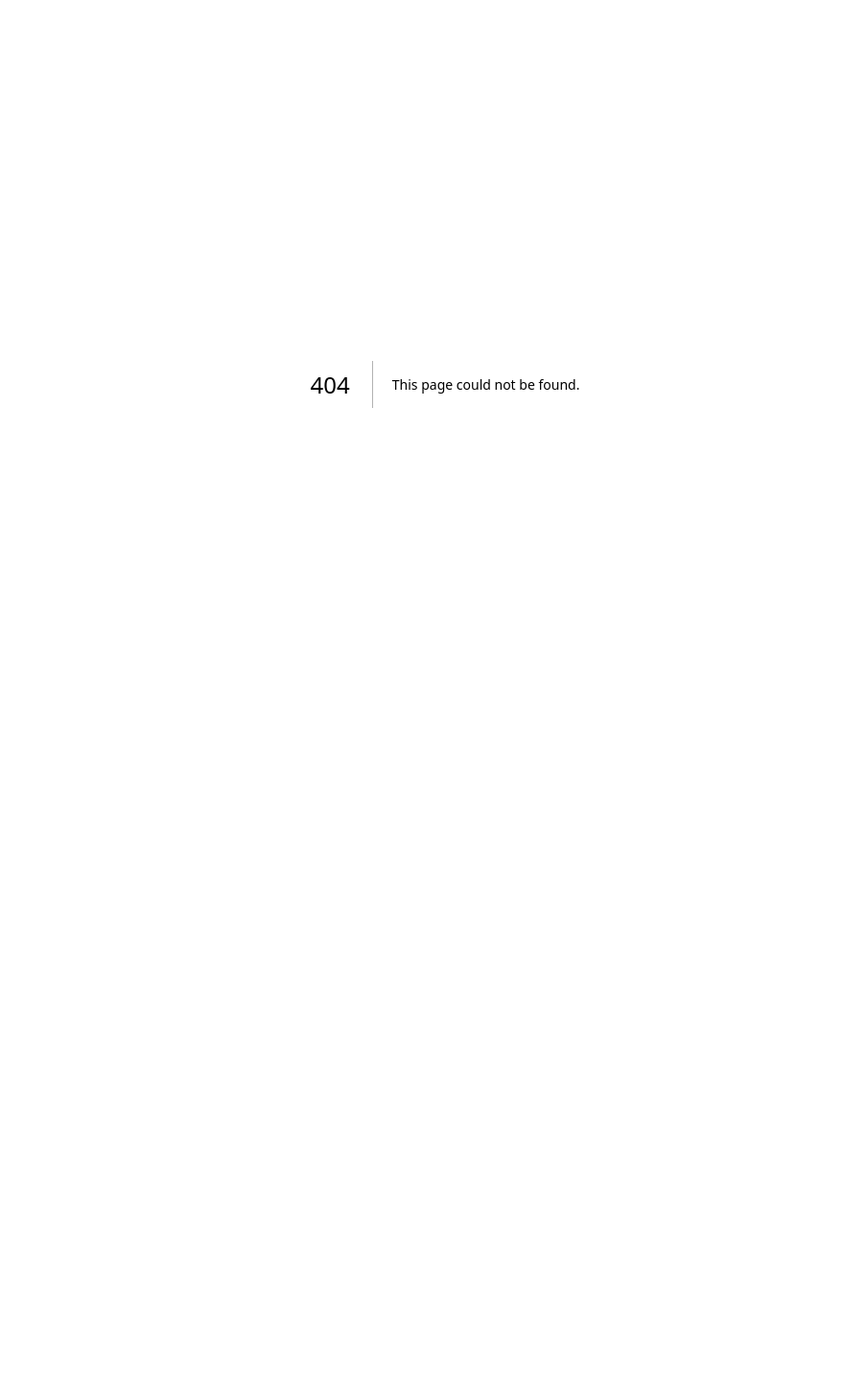
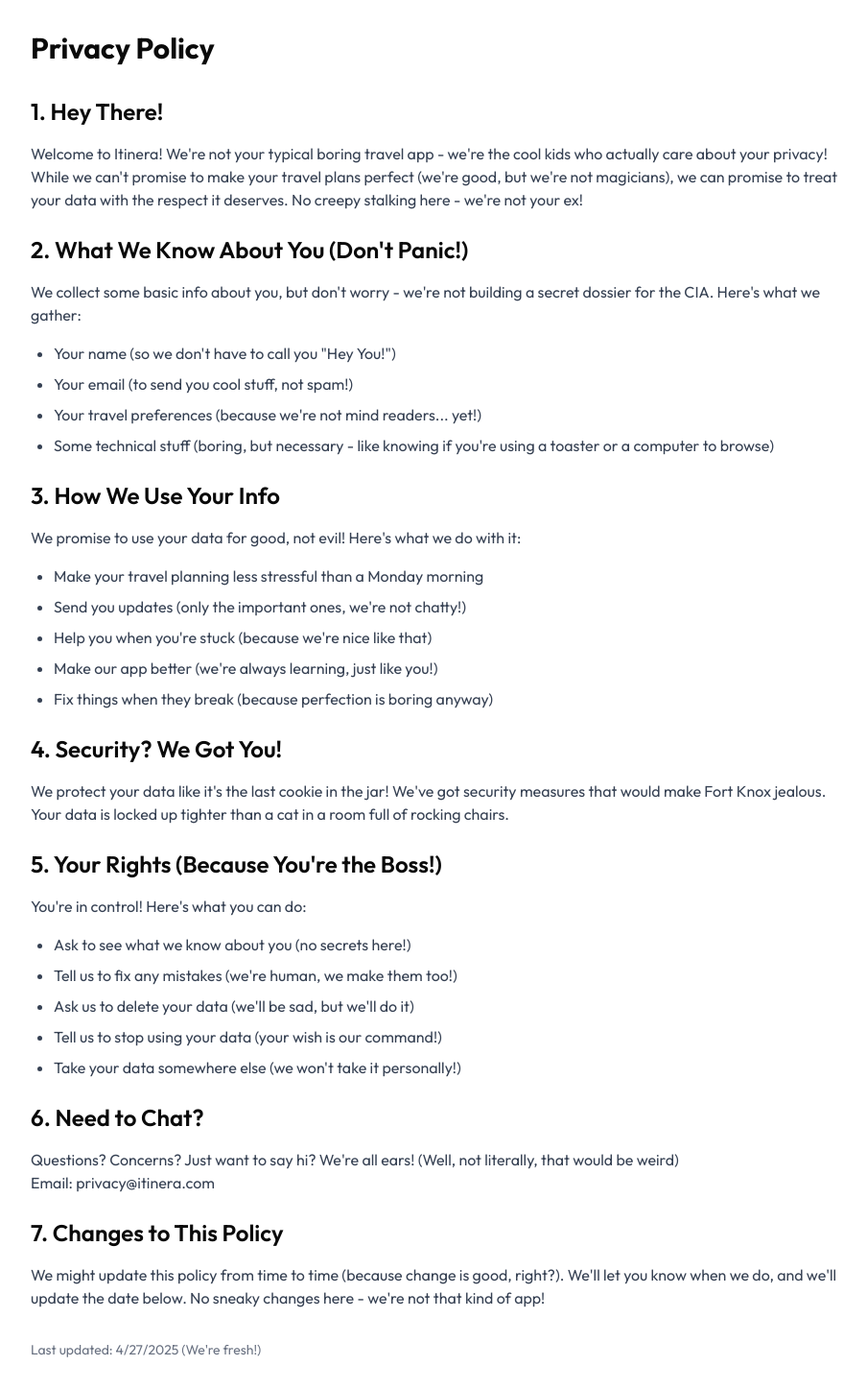
Before and after one commit to KartikMouli/itinera, a Next.js app: page /privacy in a window 1280 px wide. Before the commit this address had no page. Shown: the whole page at 96% size, without its empty margins (176-1080 px from the left). Before the commit the page ends 800 px from the top, so only its background shows below. Built offline with nearby package versions, Linux system fonts and the light colour scheme.

Commit message:
feat:add privacy page

```diff
--- /dev/null
+++ b/app/(public)/privacy/page.tsx
@@ -0,0 +1,95 @@
+import { Metadata } from "next"
+
+export const metadata: Metadata = {
+  title: "Privacy Policy | Itinera",
+  description: "Privacy Policy for Itinera - Your travel companion",
+}
+
+export default function PrivacyPolicy() {
+  return (
+    <div className="container mx-auto px-4 py-8 max-w-4xl">
+      <h1 className="text-3xl font-bold mb-8">Privacy Policy</h1>
+
+      <div className="space-y-6">
+        <section>
+          <h2 className="text-2xl font-semibold mb-4">1. Hey There!</h2>
+          <p className="text-gray-700">
+            Welcome to Itinera! We're not your typical boring travel app - we're the cool kids who actually care about your privacy!
+            While we can't promise to make your travel plans perfect (we're good, but we're not magicians), we can promise to treat
+            your data with the respect it deserves. No creepy stalking here - we're not your ex!
+          </p>
+        </section>
+
+        <section>
+          <h2 className="text-2xl font-semibold mb-4">2. What We Know About You (Don't Panic!)</h2>
+          <p className="text-gray-700 mb-4">
+            We collect some basic info about you, but don't worry - we're not building a secret dossier for the CIA. Here's what we gather:
+          </p>
+          <ul className="list-disc pl-6 text-gray-700 space-y-2">
+            <li>Your name (so we don't have to call you "Hey You!")</li>
+            <li>Your email (to send you cool stuff, not spam!)</li>
+            <li>Your travel preferences (because we're not mind readers... yet!)</li>
+            <li>Some technical stuff (boring, but necessary - like knowing if you're using a toaster or a computer to browse)</li>
+          </ul>
+        </section>
+
+        <section>
+          <h2 className="text-2xl font-semibold mb-4">3. How We Use Your Info</h2>
+          <p className="text-gray-700 mb-4">
+            We promise to use your data for good, not evil! Here's what we do with it:
+          </p>
+          <ul className="list-disc pl-6 text-gray-700 space-y-2">
+            <li>Make your travel planning less stressful than a Monday morning</li>
+            <li>Send you updates (only the important ones, we're not chatty!)</li>
+            <li>Help you when you're stuck (because we're nice like that)</li>
+            <li>Make our app better (we're always learning, just like you!)</li>
+            <li>Fix things when they break (because perfection is boring anyway)</li>
+          </ul>
+        </section>
+
+        <section>
+          <h2 className="text-2xl font-semibold mb-4">4. Security? We Got You!</h2>
+          <p className="text-gray-700">
+            We protect your data like it's the last cookie in the jar! We've got security measures that would make Fort Knox jealous.
+            Your data is locked up tighter than a cat in a room full of rocking chairs.
+          </p>
+        </section>
+
+        <section>
+          <h2 className="text-2xl font-semibold mb-4">5. Your Rights (Because You're the Boss!)</h2>
+          <p className="text-gray-700 mb-4">
+            You're in control! Here's what you can do:
+          </p>
+          <ul className="list-disc pl-6 text-gray-700 space-y-2">
+            <li>Ask to see what we know about you (no secrets here!)</li>
+            <li>Tell us to fix any mistakes (we're human, we make them too!)</li>
+            <li>Ask us to delete your data (we'll be sad, but we'll do it)</li>
+            <li>Tell us to stop using your data (your wish is our command!)</li>
+            <li>Take your data somewhere else (we won't take it personally!)</li>
+          </ul>
+        </section>
+
+        <section>
+          <h2 className="text-2xl font-semibold mb-4">6. Need to Chat?</h2>
+          <p className="text-gray-700">
+            Questions? Concerns? Just want to say hi? We're all ears! (Well, not literally, that would be weird)
+            <br />
+            Email: privacy@itinera.com
+          </p>
+        </section>
+
+        <section>
+          <h2 className="text-2xl font-semibold mb-4">7. Changes to This Policy</h2>
+          <p className="text-gray-700">
+            We might update this policy from time to time (because change is good, right?). We'll let you know when we do,
+            and we'll update the date below. No sneaky changes here - we're not that kind of app!
+          </p>
+        </section>
+
+        <p className="text-sm text-gray-500 mt-8">
+          Last updated: {new Date().toLocaleDateString()} (We're fresh!)
+        </p>
+      </div>
+    </div>
+  )
+}
--- a/app/layout.tsx
+++ b/app/layout.tsx
@@ -25,7 +25,7 @@
       <body className={`${outfit.className} font-outfit antialiased`} suppressHydrationWarning>
         <ThemeProvider
           attribute="class"
-          defaultTheme="system"
+          defaultTheme="light"
           enableSystem
           disableTransitionOnChange
 
```
